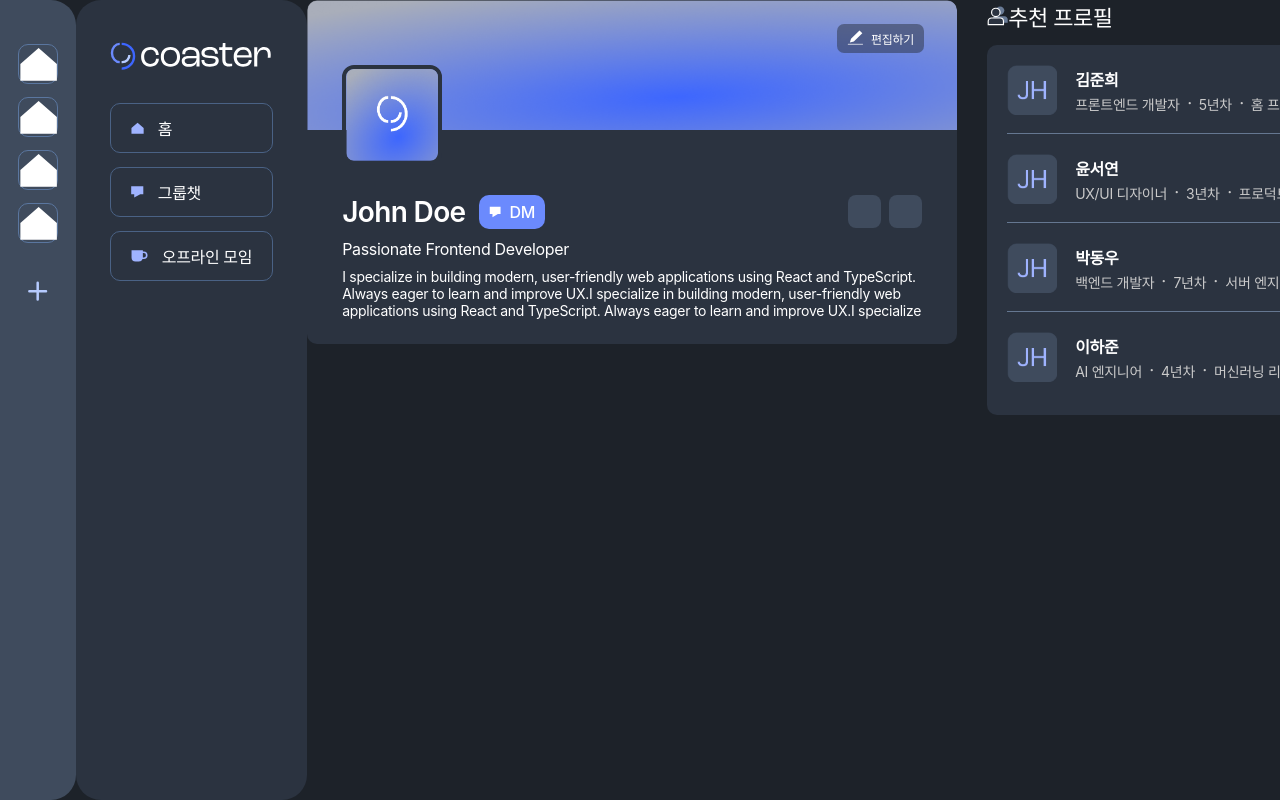
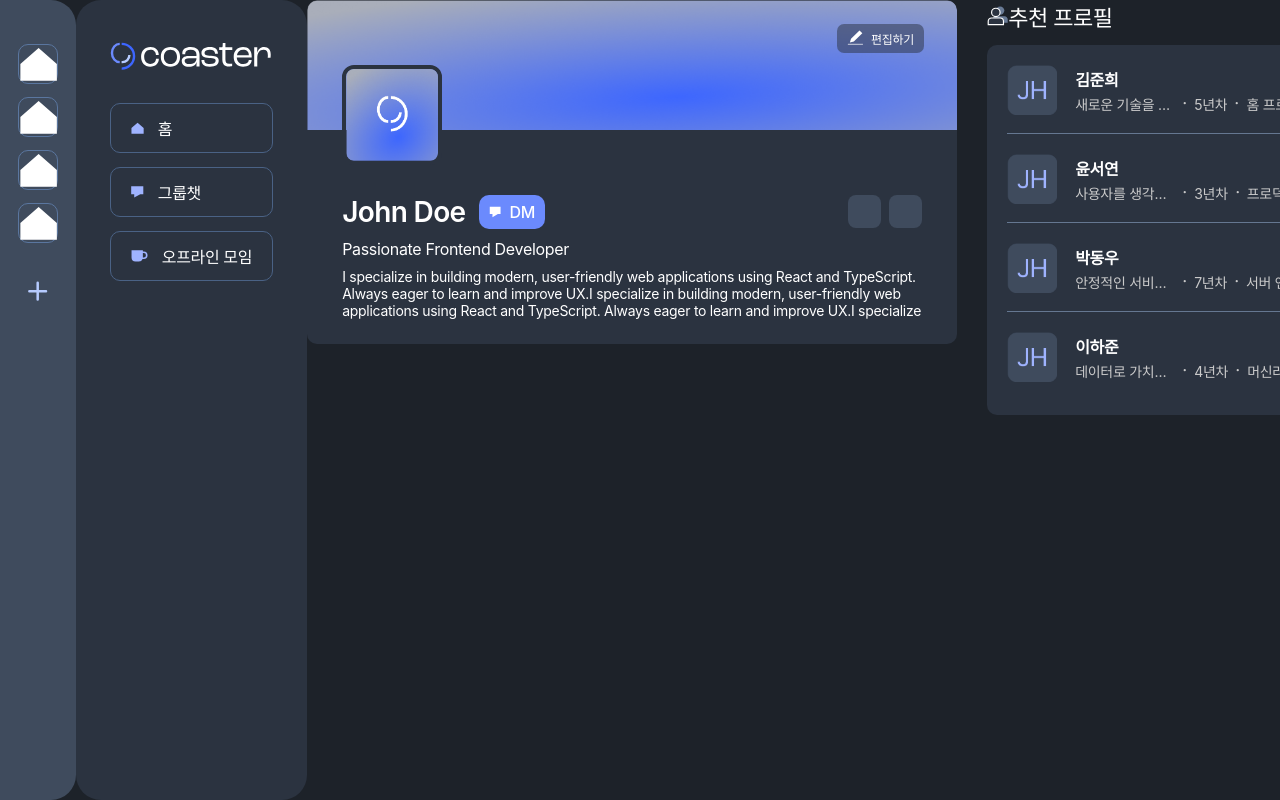
Before and after one commit to Coastee/Coastee-Client, a React (Vite) app: page /mypage in a window 1280 px wide. Shown: the top 800 px of the page. Built offline with nearby package versions, Linux system fonts and the light colour scheme; a web font is replaced by a local one.

Commit message:
#31 [STYLE] 말 줄임표 추가

```diff
--- a/src/pages/MyPage/components/ProfileItem/ProfileItem.styles.ts
+++ b/src/pages/MyPage/components/ProfileItem/ProfileItem.styles.ts
@@ -32,12 +32,27 @@ export const nameStyle = css`
   white-space: nowrap;
 `;
 
+export const descLayoutStyle = css`
+  display: inline-flex;
+
+  align-items: center;
+  gap: 0.8rem;
+
+  overflow: hidden;
+  white-space: nowrap;
+  text-overflow: ellipsis;
+`;
+
 export const descStyle = css`
   color: ${theme.color.gray1};
 
   ${theme.font.body2};
 
   white-space: nowrap;
+
+  overflow: hidden;
+  white-space: nowrap;
+  text-overflow: ellipsis;
 `;
 
 export const imgStyle = css`
--- a/src/pages/MyPage/components/ProfileItem/ProfileItem.tsx
+++ b/src/pages/MyPage/components/ProfileItem/ProfileItem.tsx
@@ -19,11 +19,11 @@ const ProfileItem = ({ data }: ProfileItemProps) => {
         <img src={data.img} alt="프로필" css={s.imgStyle} />
         <div css={s.itemLayoutStyle}>
           <h2 css={s.nameStyle}>{data.name}</h2>
-          <div css={{ display: "flex", alignItems: "center", gap: "0.8rem" }}>
-            <p css={s.descStyle}>{data.intro}</p>
-            <MiddlePointIcon width={3} height={3} />
+          <div css={s.descLayoutStyle}>
+            <p css={[s.descStyle, { maxWidth: "10rem" }]}>{data.intro}</p>
+            <MiddlePointIcon width={3} height={3} css={{ flexShrink: "0" }} />
             <p css={s.descStyle}>{data.experience}년차</p>
-            <MiddlePointIcon width={3} height={3} />
+            <MiddlePointIcon width={3} height={3} css={{ flexShrink: "0" }} />
             <p css={s.descStyle}>{data.role}</p>
           </div>
         </div>
--- a/src/pages/MyPage/components/RecommendedProfiles/RecommendedProfiles.styles.ts
+++ b/src/pages/MyPage/components/RecommendedProfiles/RecommendedProfiles.styles.ts
@@ -14,6 +14,8 @@ export const titleStyle = css`
 `;
 
 export const listWrapperStyle = css`
+  width: 41.1rem;
+
   padding: 2rem;
 
   border-radius: 10px;
--- a/src/pages/MyPage/constants/dummy.ts
+++ b/src/pages/MyPage/constants/dummy.ts
@@ -17,7 +17,7 @@ export const PROFILE_LIST = [
     id: 1,
     img: recommendedProfileImg,
     name: "김준희",
-    intro: "프론트엔드 개발자",
+    intro: "새로운 기술을 탐험하는 프론트엔드 개발자",
     experience: 5,
     role: "홈 프로텍터",
   },
@@ -25,7 +25,7 @@ export const PROFILE_LIST = [
     id: 2,
     img: recommendedProfileImg,
     name: "윤서연",
-    intro: "UX/UI 디자이너",
+    intro: "사용자를 생각하는 UX/UI 디자이너",
     experience: 3,
     role: "프로덕트 디자이너",
   },
@@ -33,7 +33,7 @@ export const PROFILE_LIST = [
     id: 3,
     img: recommendedProfileImg,
     name: "박동우",
-    intro: "백엔드 개발자",
+    intro: "안정적인 서비스를 만드는 백엔드 개발자",
     experience: 7,
     role: "서버 엔지니어",
   },
@@ -41,7 +41,7 @@ export const PROFILE_LIST = [
     id: 4,
     img: recommendedProfileImg,
     name: "이하준",
-    intro: "AI 엔지니어",
+    intro: "데이터로 가치를 창출하는 AI 엔지니어",
     experience: 4,
     role: "머신러닝 리서처",
   },
@@ -49,7 +49,7 @@ export const PROFILE_LIST = [
     id: 5,
     img: recommendedProfileImg,
     name: "서지현",
-    intro: "프로젝트 매니저",
+    intro: "효율적인 협업을 지향하는 프로젝트 매니저",
     experience: 6,
     role: "프로덕트 매니저",
   },
@@ -57,7 +57,7 @@ export const PROFILE_LIST = [
     id: 6,
     img: recommendedProfileImg,
     name: "한예린",
-    intro: "iOS 개발자",
+    intro: "사용자 경험을 최우선으로 하는 iOS 개발자",
     experience: 2,
     role: "모바일 앱 개발자",
   },
@@ -65,7 +65,7 @@ export const PROFILE_LIST = [
     id: 7,
     img: recommendedProfileImg,
     name: "최태혁",
-    intro: "데이터 분석가",
+    intro: "데이터 속에서 인사이트를 찾는 분석가",
     experience: 5,
     role: "BI 엔지니어",
   },
@@ -73,7 +73,7 @@ export const PROFILE_LIST = [
     id: 8,
     img: recommendedProfileImg,
     name: "민경민",
-    intro: "게임 클라이언트 개발자",
+    intro: "재미있는 경험을 만드는 게임 개발자",
     experience: 3,
     role: "언리얼 엔지니어",
   },
@@ -81,7 +81,7 @@ export const PROFILE_LIST = [
     id: 9,
     img: recommendedProfileImg,
     name: "송은채",
-    intro: "풀스택 개발자",
+    intro: "풀스택 개발자로 다양한 기술을 탐구하는 중",
     experience: 6,
     role: "웹서비스 개발자",
   },
@@ -89,7 +89,7 @@ export const PROFILE_LIST = [
     id: 10,
     img: recommendedProfileImg,
     name: "황우진",
-    intro: "보안 엔지니어",
+    intro: "시스템 보안을 책임지는 엔지니어",
     experience: 8,
     role: "시스템 보안 전문가",
   },
```
